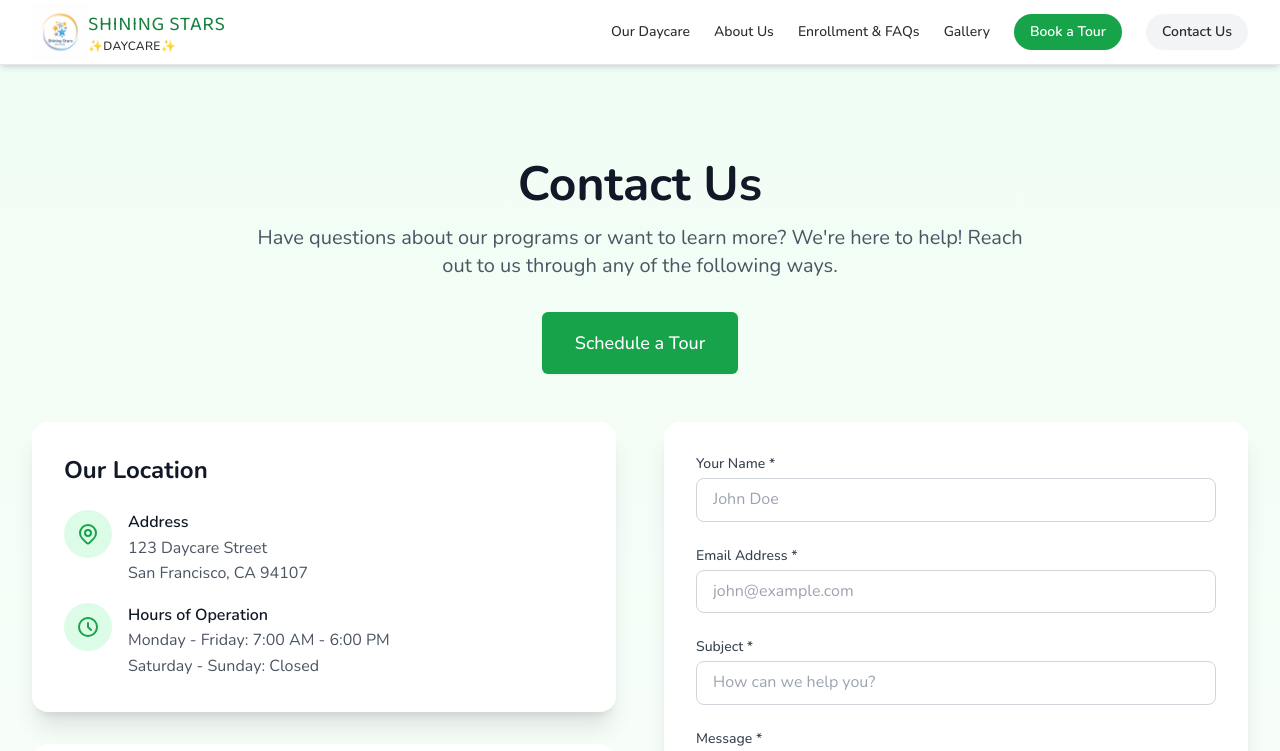
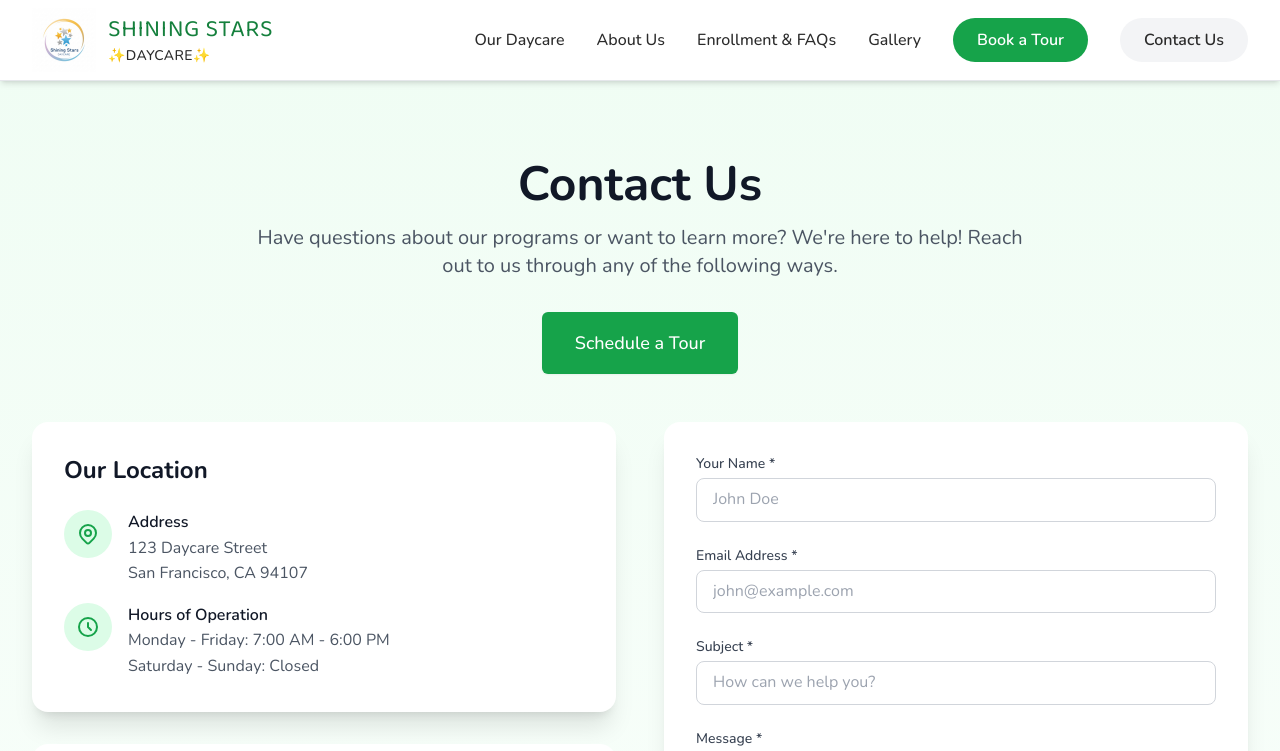
Before and after one commit to roddazad/shining-stars, a Next.js app: page /contact in a window 1280 px wide. Shown: the top 751 px of the page. Built offline with nearby package versions, Linux system fonts and the light colour scheme.

Commit message:
UI Enhancements: - Increased navbar size and improved spacing - Updated Modal buttons to include Get Started and Contact options - Added contact prompt in GetStartedSection with improved layout

```diff
--- a/src/components/GetStartedSection.js
+++ b/src/components/GetStartedSection.js
@@ -56,6 +56,10 @@ export default function GetStartedSection() {
                 Book a Tour
               </button>
             </div>
+
+            <p className="text-lg font-medium mt-16 text-center">
+              Don't know where to start from? <Link href="/contact" className="text-green-600 hover:text-green-700 underline">Contact us</Link> and we'll guide you through the process.
+            </p>
           </div>
         </div>
       </section>
--- a/src/components/Modal.js
+++ b/src/components/Modal.js
@@ -3,6 +3,7 @@
 import { motion, AnimatePresence } from 'framer-motion';
 import { useState } from 'react';
 import TourBookingModal from './TourBookingModal';
+import Link from 'next/link';
 
 export default function Modal({ isOpen, onClose, content }) {
   const [isTourModalOpen, setIsTourModalOpen] = useState(false);
@@ -96,12 +97,18 @@ export default function Modal({ isOpen, onClose, content }) {
               {/* Footer - Action Buttons */}
               <div className="p-6 border-t border-gray-100 bg-gray-50 flex-shrink-0">
                 <div className="flex flex-wrap gap-3">
-                  <button
-                    onClick={() => setIsTourModalOpen(true)}
+                  <Link
+                    href="/enrollment"
                     className="flex-1 bg-green-600 text-white px-6 py-3 rounded-full font-semibold hover:bg-green-700 transition text-center"
                   >
-                    Book a Tour
-                  </button>
+                    Get Started
+                  </Link>
+                  <Link
+                    href="/contact"
+                    className="flex-1 bg-white text-gray-700 border border-gray-300 px-6 py-3 rounded-full font-semibold hover:bg-gray-50 transition text-center"
+                  >
+                    Contact Us
+                  </Link>
                   {content.cta && (
                     <a
                       href={content.cta.link}
--- a/src/components/Navbar.js
+++ b/src/components/Navbar.js
@@ -19,44 +19,44 @@ export default function Navbar() {
     <>
       <nav className="fixed top-0 left-0 w-full z-50 bg-white shadow-md border-b border-gray-200">
         <div className="max-w-7xl mx-auto px-4 sm:px-6 lg:px-8">
-          <div className="flex justify-between items-center h-16">
+          <div className="flex justify-between items-center h-20">
             {/* Brand */}
             <Link href="/" className="flex items-center">
               <img
                 src="/logo.png"
                 alt="Shining Stars Logo"
-                className="h-14 md:h-14 w-auto transition-transform hover:scale-105"
+                className="h-16 md:h-16 w-auto transition-transform hover:scale-105"
               />
-              <div className="flex flex-col leading-tight">
-                <span className="text-xl font-heading text-green-700 tracking-wide">
+              <div className="flex flex-col leading-tight ml-3">
+                <span className="text-2xl font-heading text-green-700 tracking-wide">
                   SHINING STARS
                 </span>
-                <span className="text-xs text-[#2b2b2b] font-medium tracking-wide">
+                <span className="text-sm text-[#2b2b2b] font-medium tracking-wide">
                   ✨DAYCARE✨
                 </span>
               </div>
             </Link>
 
             {/* Desktop Links */}
-            <div className="hidden md:flex items-center space-x-6">
+            <div className="hidden md:flex items-center space-x-8">
               {navLinks.map((link) => (
                 <Link
                   key={link.name}
                   href={link.href}
-                  className="text-sm font-medium text-[#2b2b2b] hover:text-green-700 transition"
+                  className="text-base font-medium text-[#2b2b2b] hover:text-green-700 transition"
                 >
                   {link.name}
                 </Link>
               ))}
               <button
                 onClick={() => setIsTourModalOpen(true)}
-                className="text-sm bg-green-600 text-white px-4 py-2 rounded-full hover:bg-green-700 transition font-semibold"
+                className="text-base bg-green-600 text-white px-6 py-2.5 rounded-full hover:bg-green-700 transition font-semibold"
               >
                 Book a Tour
               </button>
               <Link
                 href="/contact"
-                className="text-sm bg-gray-100 text-[#2b2b2b] px-4 py-2 rounded-full hover:bg-gray-200 transition font-semibold"
+                className="text-base bg-gray-100 text-[#2b2b2b] px-6 py-2.5 rounded-full hover:bg-gray-200 transition font-semibold"
               >
                 Contact Us
               </Link>
```
